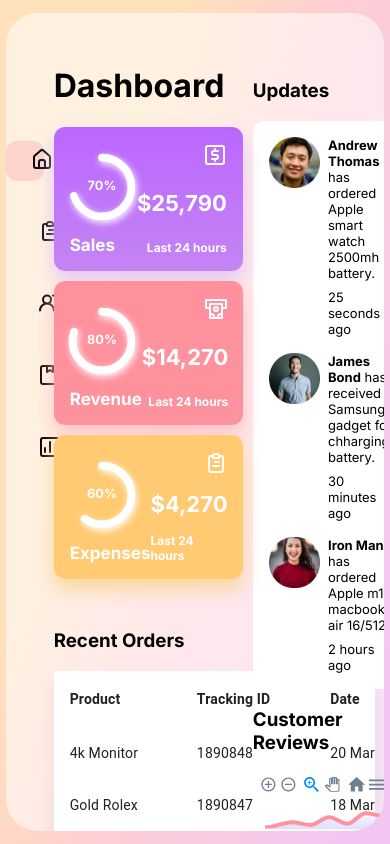
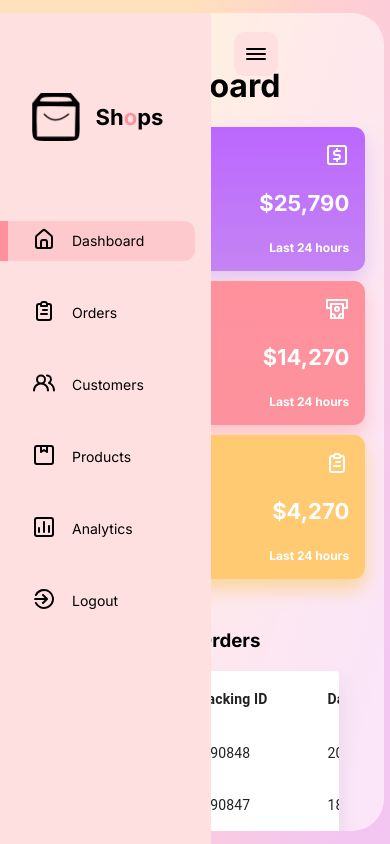
Before and after one commit to Bbek-Crestha/admin-dashboard, a React (Create React App) app: page / in a window 390 px wide. Built offline with nearby package versions, Linux system fonts and the light colour scheme.

Commit message:
feat: responsive to mobile devices

```diff
--- a/src/App.css
+++ b/src/App.css
@@ -50,3 +50,13 @@
 		overflow-y: scroll;
 	}
 }
+
+@media screen and (max-width: 768px) {
+	.AppGlass {
+		grid-template-columns: 1fr;
+	}
+
+	.AppGlass::-webkit-scrollbar {
+		display: none;
+	}
+}
--- a/src/components/Card/Card.css
+++ b/src/components/Card/Card.css
@@ -102,6 +102,15 @@
 	.ExpandedCard {
 		top: 2rem;
 		left: 6rem;
-		height: 50%;
+		height: 70%;
 	}
 }
+
+@media screen and (max-width: 768px) {
+	.ExpandedCard {
+		top: 8rem;
+		left: 15px;
+		height: 50%;
+		width: 80%;
+	}
+}
--- a/src/components/Cards/Cards.css
+++ b/src/components/Cards/Cards.css
@@ -16,3 +16,9 @@
 		height: 9rem;
 	}
 }
+
+@media screen and (max-width: 768px) {
+	.Cards {
+		width: 90%;
+	}
+}
--- a/src/components/RightSide/RightSide.css
+++ b/src/components/RightSide/RightSide.css
@@ -11,3 +11,16 @@
 		margin-top: 3rem;
 	}
 }
+
+@media screen and (max-width: 768px) {
+	.RightSide {
+		width: 100%;
+		margin-top: 0;
+	}
+
+	.RightSide > div {
+		display: flex;
+		flex-direction: column;
+		align-items: center;
+	}
+}
--- a/src/components/Table/Table.css
+++ b/src/components/Table/Table.css
@@ -30,3 +30,13 @@
 		margin-top: 2rem;
 	}
 }
+
+@media screen and (max-width: 768px) {
+	.Table {
+		position: relative;
+		display: flex;
+		flex-direction: column;
+		align-items: center;
+		width: 18rem;
+	}
+}
--- a/src/components/mainDash/MainDash.css
+++ b/src/components/mainDash/MainDash.css
@@ -10,3 +10,9 @@
 		margin-top: 2rem;
 	}
 }
+
+@media screen and (max-width: 768px) {
+	.MainDash {
+		align-items: center;
+	}
+}
--- a/src/components/sidebar/Sidebar.css
+++ b/src/components/sidebar/Sidebar.css
@@ -71,6 +71,10 @@
 	bottom: 2rem;
 }
 
+.bars {
+	display: none;
+}
+
 @media screen and (max-width: 1200px) {
 	.menuItem > span {
 		display: none;
@@ -79,3 +83,37 @@
 		display: none;
 	}
 }
+
+@media screen and (max-width: 768px) {
+	.Sidebar {
+		position: fixed;
+		z-index: 9;
+		background: #ffe0e0;
+		width: 50%;
+		padding-right: 1rem;
+		height: 100%;
+	}
+
+	.menuItem > span {
+		display: block;
+	}
+
+	.logo {
+		display: flex;
+	}
+
+	.menu .menuItem:last-child {
+		position: relative;
+		margin-top: 2rem;
+	}
+
+	.bars {
+		display: flex;
+		position: fixed;
+		top: 2rem;
+		z-index: 9;
+		background: #ffe0e0;
+		padding: 10px;
+		border-radius: 10px;
+	}
+}
--- a/src/components/sidebar/Sidebar.jsx
+++ b/src/components/sidebar/Sidebar.jsx
@@ -1,15 +1,39 @@
 import { useState } from "react";
 import "./Sidebar.css";
 import Logo from "../../images/logo.png";
+import { motion } from "framer-motion";
 
 import { SidebarData } from "../../Data/Sidebar-Data";
-import { UilSignOutAlt } from "@iconscout/react-unicons";
+import { UilSignOutAlt, UilBars } from "@iconscout/react-unicons";
 
 const Sidebar = () => {
 	const [selected, setSelected] = useState(0);
+	const [expanded, setExpanded] = useState(true);
+
+	const sidebarVariants = {
+		true: {
+			left: 0,
+		},
+		false: {
+			left: "-60%",
+		},
+	};
 
 	return (
-		<div className="Sidebar">
+		<>
+			<div
+				className="bars"
+				style={expanded ? { left: "60%" } : { left: "5%" }}
+				onClick={() => setExpanded(!expanded)}
+			>
+				<UilBars />
+			</div>
+
+			<motion.div
+				className="Sidebar"
+				variants={sidebarVariants}
+				animate={window.innerWidth <= 768 ? `${expanded}` : ""}
+			>
 				{/* logo */}
 				<div className="logo">
 					<img src={Logo} alt="shop logo" />
@@ -45,7 +69,8 @@
 						<span>Logout</span>
 					</div>
 				</div>
-		</div>
+			</motion.div>
+		</>
 	);
 };
 
```
Lines whose indentation alone changed are shown as unchanged.
